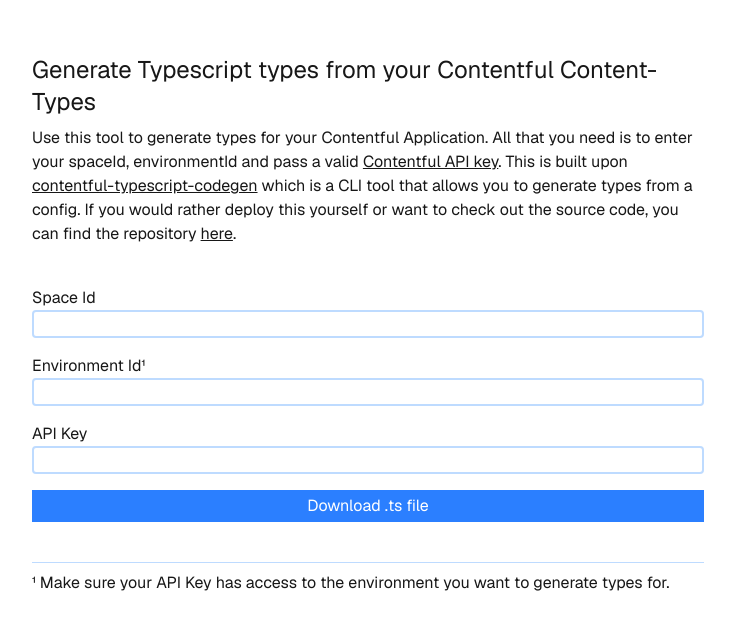
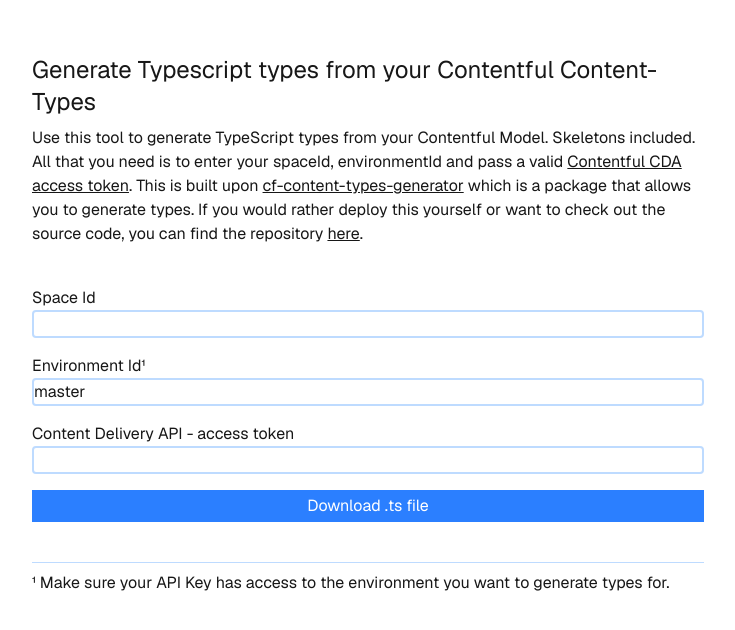
Before and after one commit to marlonschlosshauer/contentful-schema-generator, a Next.js app: page / in a window 1280 px wide. Shown: the part 110-740 px from the top of the page, without its empty margins (272-1007 px from the left). Built offline with nearby package versions, Linux system fonts and the light colour scheme.

Commit message:
Improve text & add default environment id

```diff
--- a/src/app/page.tsx
+++ b/src/app/page.tsx
@@ -29,27 +29,27 @@
             Generate Typescript types from your Contentful Content-Types
           </h1>
           <p>
-            Use this tool to generate types for your Contentful Application. All
-            that you need is to enter your spaceId, environmentId and pass a
-            valid{" "}
+            Use this tool to generate TypeScript types from your Contentful
+            Model. Skeletons included. All that you need is to enter your
+            spaceId, environmentId and pass a valid{" "}
             <Link
               className="underline"
               href="https://www.contentful.com/developers/docs/references/authentication/?utm_source=webapp&utm_medium=knowledge-base-api_key&utm_campaign=in-app-help#the-delivery-and-preview-api"
               target="_blank"
             >
-              Contentful API key
+              Contentful CDA access token
             </Link>
             . This is built upon{" "}
             <Link
               className="underline"
-              href="https://github.com/intercom/contentful-typescript-codegen"
+              href="https://github.com/contentful-userland/cf-content-types-generator"
               target="_blank"
             >
-              contentful-typescript-codegen
+              cf-content-types-generator
             </Link>{" "}
-            which is a CLI tool that allows you to generate types from a config.
-            If you would rather deploy this yourself or want to check out the
-            source code, you can find the repository{" "}
+            which is a package that allows you to generate types. If you would
+            rather deploy this yourself or want to check out the source code,
+            you can find the repository{" "}
             <Link
               className="underline"
               href="https://github.com/marlonschlosshauer/contentful-schema-generator"
@@ -63,8 +63,17 @@
         <section aria-label="Inputs for the tool">
           <form action={generate} className="flex flex-col gap-4">
             <Input name="spaceId" label="Space Id" required />
-            <Input name="environmentId" label="Environment Id¹" required />
-            <Input name="token" label="API Key" required />
+            <Input
+              name="environmentId"
+              label="Environment Id¹"
+              defaultValue="master"
+              required
+            />
+            <Input
+              name="token"
+              label="Content Delivery API - access token"
+              required
+            />
             <button
               type="submit"
               disabled={loading || state.status === "success"}
--- a/src/components/Input.tsx
+++ b/src/components/Input.tsx
@@ -5,19 +5,19 @@
   name: string;
   label: string;
   required?: boolean;
+  defaultValue?: string;
 }
 
-export const Input: FC<InputProps> = ({ label, name, required }) => {
+export const Input: FC<InputProps> = ({ label, ...props }) => {
   const id = useId();
   return (
     <div className="flex flex-col">
       <label htmlFor={id}>{label}</label>
       <input
         id={id}
-        name={name}
-        required={required}
         type="text"
         className="border-2 border-solid rounded-sm border-blue-200"
+        {...props}
       />
     </div>
   );
```
